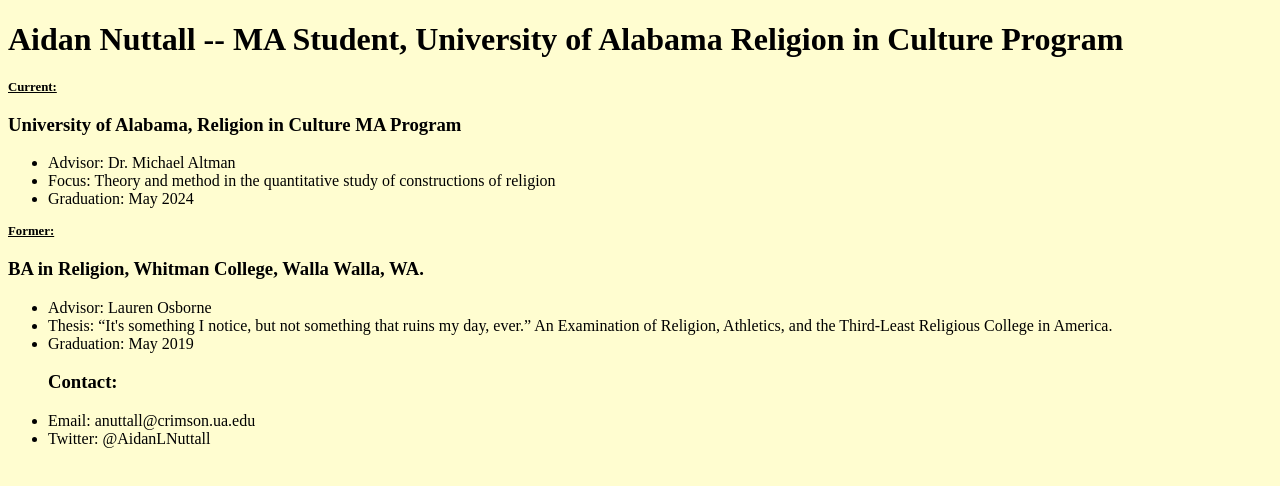
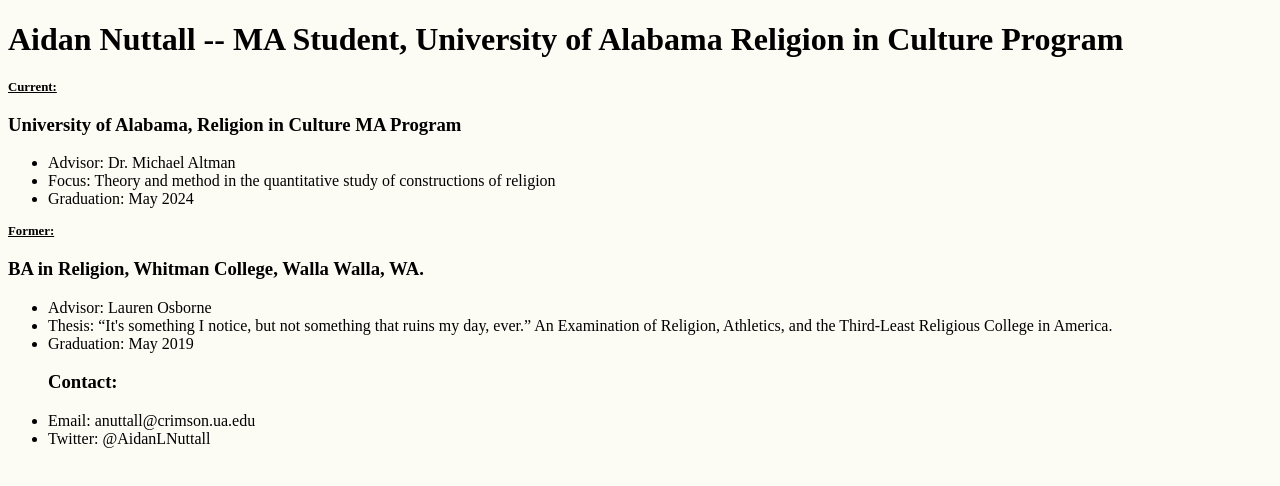
Before and after one commit to alnuttall/alnuttall.github.io, a plain HTML site: page index.html in a window 1280 px wide. Drawn offline with Linux system fonts and the light colour scheme.

Commit message:
Update styles.css

```diff
--- a/styles.css
+++ b/styles.css
@@ -1,7 +1,7 @@
 body {
     font-family: serif;
     color: black;
-    background-color: #FFFDD0;
+    background-color: #FCFBF4;
     text-align: left;
 }
 h2 {
```
